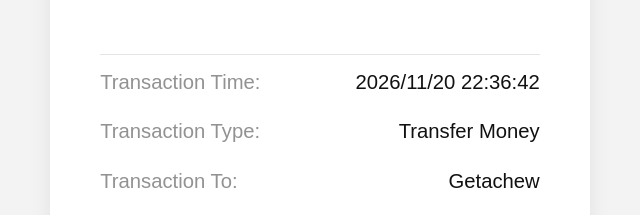
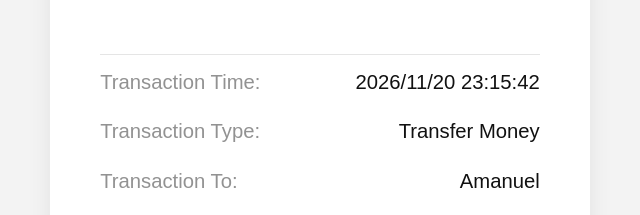
Before and after one commit to Cyber-boy9/Telebirr, a plain HTML site: page index.html in a window 1280 px wide. Shown: the part 497-712 px from the top of the page, 320-960 px from the left. Drawn offline with Linux system fonts and the light colour scheme.

Commit message:
Update transaction details in index.html

```diff
--- a/index.html
+++ b/index.html
@@ -1023,7 +1023,7 @@
       <section class="transaction-details" aria-label="Transaction details">
         <div class="transaction-row">
           <span class="transaction-label">Transaction Time:</span>
-          <span class="transaction-value">2026/11/20 22:36:42</span>
+          <span class="transaction-value">2026/11/20 23:15:42</span>
         </div>
         <div class="transaction-row">
           <span class="transaction-label">Transaction Type:</span>
@@ -1031,7 +1031,7 @@
         </div>
         <div class="transaction-row">
           <span class="transaction-label">Transaction To:</span>
-          <span class="transaction-value">Getachew</span>
+          <span class="transaction-value">Amanuel</span>
         </div>
         <div class="transaction-row">
           <span class="transaction-label">Transaction Number:</span>
```
